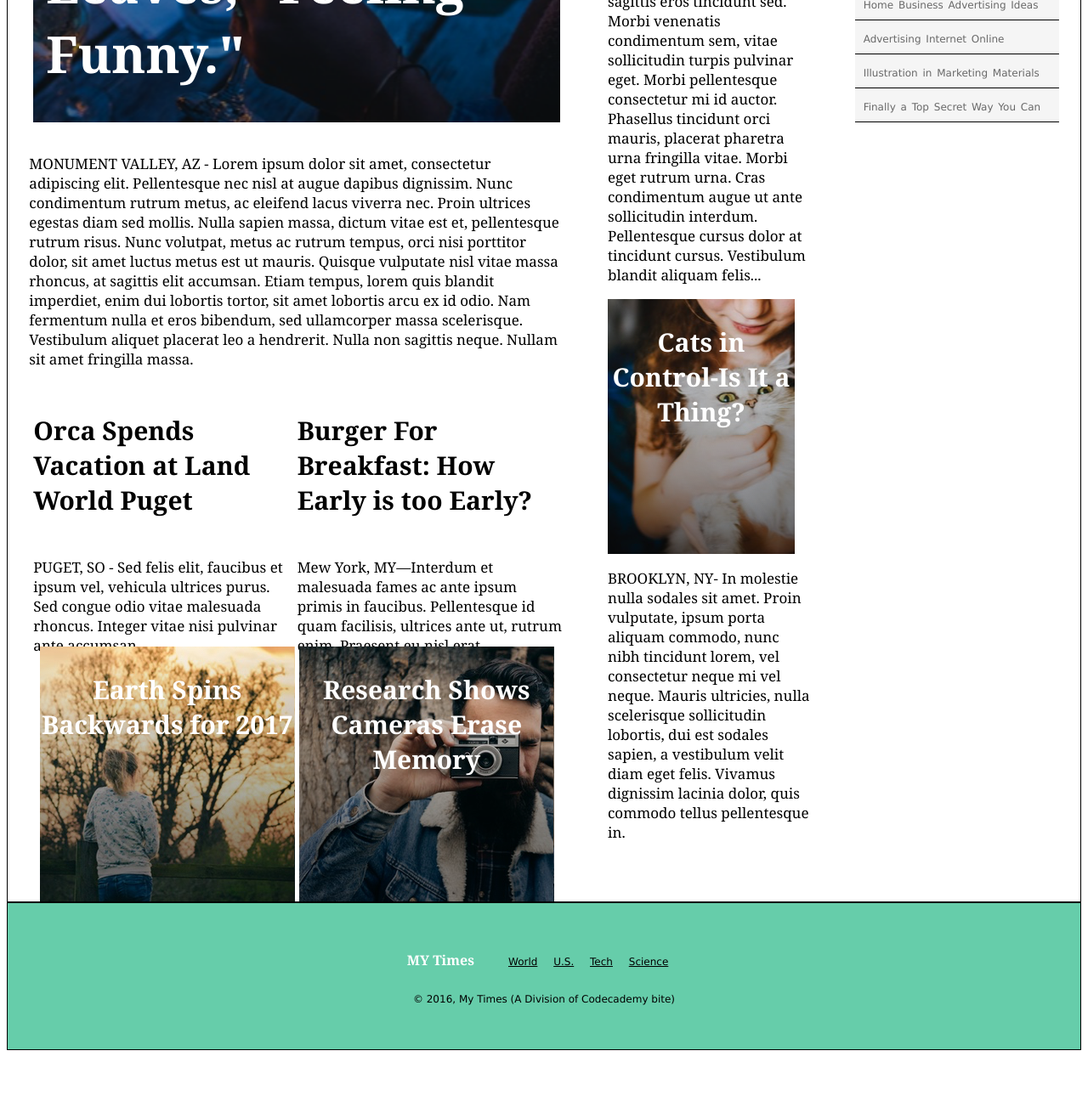
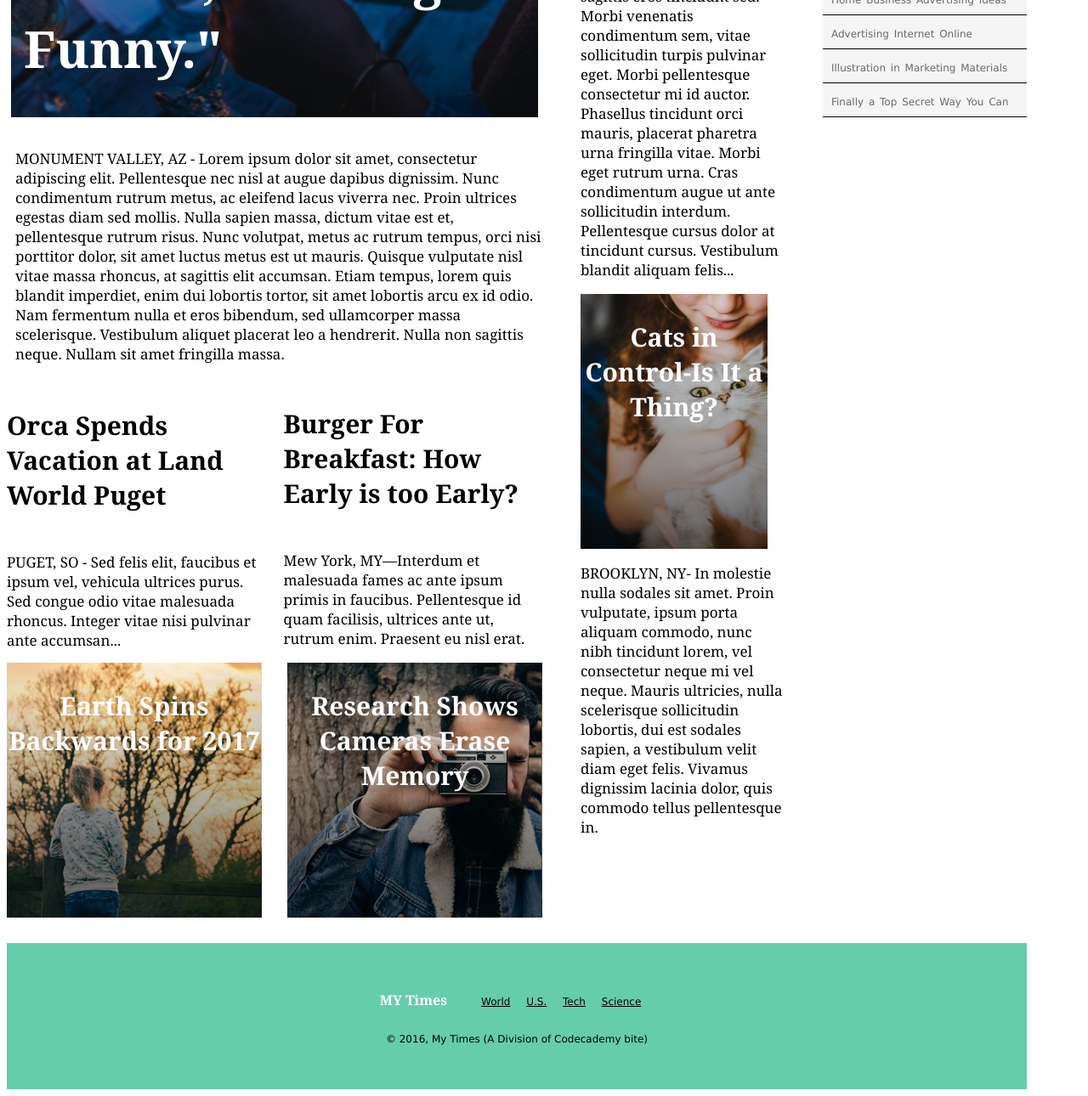
Before and after one commit to softwaremom00/fakenews, a plain HTML site: page index.html in a window 1280 px wide. Shown: the part 451-1741 px from the top of the page at 85% size. Before the commit the page ends 1695 px from the top, so only its background shows below. Drawn offline with Linux system fonts and the light colour scheme.

Commit message:
working on spacing

```diff
--- a/index.html
+++ b/index.html
@@ -20,14 +20,14 @@
 
         </div>
       </div>
-      <hr>
+
     </div>
         <div class = "container">
           <div id="column1">
             <div id="column1_heading">
               <h1>Mother of Three Buys Tuna Steak at Phish Concert. Leaves, "Feeling Funny."</h1>
             </div>
-            <div id="column1_item1">
+            <div id="column1_monumentvalley">
               <p>MONUMENT VALLEY, AZ - Lorem ipsum dolor sit amet, consectetur adipiscing elit. Pellentesque nec nisl at augue dapibus dignissim. Nunc condimentum rutrum metus, ac eleifend lacus viverra nec. Proin ultrices egestas diam sed mollis. Nulla sapien massa, dictum vitae est et, pellentesque rutrum risus. Nunc volutpat, metus ac rutrum tempus, orci nisi porttitor dolor, sit amet luctus metus est ut mauris. Quisque vulputate nisl vitae massa rhoncus, at sagittis elit accumsan. Etiam tempus, lorem quis blandit imperdiet, enim dui lobortis tortor, sit amet lobortis arcu ex id odio. Nam fermentum nulla et eros bibendum, sed ullamcorper massa scelerisque. Vestibulum aliquet placerat leo a hendrerit. Nulla non sagittis neque. Nullam sit amet fringilla massa.</p>
             </div>
             <div id="column1_split">
--- a/resources/css/style.css
+++ b/resources/css/style.css
@@ -27,7 +27,10 @@ html {
 .header_container {
   display: flex;
   flex-direction: row;
+  width: 1200px;   /* ISSUE I set this to match the container width for the content container */
   justify-content: flex-start;
+  padding-bottom: 10px;
+  border-bottom: 1px solid black;
 }
 .header_container p{
   margin-left: 20px;
@@ -54,12 +57,12 @@ html {
 
 .container{
   display: flex;
-/*  width: 100%;*/
-/*  height:100%; */
+   width: 1200px; /** ISSUW should this be 1200 or 100% */
+   height:100%;
 
-  border: 1px solid black;
+
   align-items: stretch; /** ISSUE maybe keep this or not **/
-  justify-content: space-around;
+  justify-content: space-between;
 }
 
 #column1{
@@ -78,42 +81,50 @@ html {
   background-size: cover;
   background-repeat: no-repeat;
 
-  display: flex;
+
   font-family: Georgia;
   font-weight: bold;
   font-size: 30px;
   text-align: left;
   margin: 20px 5px;
   padding-left: 15px;
-  justify-content: space-around;
+  display: flex;  /*ISSUE: do not think this needs to be a flex container*/
+  justify-content: center;
   align-items: center;
 }
 
 
 
-#column1_item1 {
-  display: flex;
-  /*border: 1px solid black;*/
+#column1_monumentvalley {
+   /*display: flex;  ISSUE: do not think this needs to be a flex container*/
+  margin-left: 10px;
+
 }
 
 #column1_split{
   display: flex;
   flex-direction:row;
   align-items: center;
-  justify-content: center;
+  justify-content: space-between;
+
 }
 #column1_orca {
   display: flex;
   /* border: 1px solid black;*/
   flex-direction: column;
+
   height: 300px;
-  margin: 5px 5px;
+  margin-top: 5px;
+  margin-bottom: 30px;
+  margin-right: 30px;
 }
 #column1_breakfast {
   display: flex;
   flex-direction: column;
+  justify-content: space-between;
   /*border: 1px solid black;*/
   height: 300px;
+  margin-bottom: 30px;
 }
 #column1_earthspin {
   display: flex;
@@ -228,12 +239,14 @@ html {
   display: flex;
   flex-direction: column;
   background-color: MediumAquamarine;
-  padding: 40px 40px;
+  padding-top: 40px;
+  padding-bottom: 40px;
   font-family: Verdana;
   font-size: 12px;
-  border: 1px solid black;
+  width: 1200px;
   align-items: center;
   justify-content: center;
+  margin-top: 30px;
 }
 /* top item for footer */
 .bottomtitle{
```
